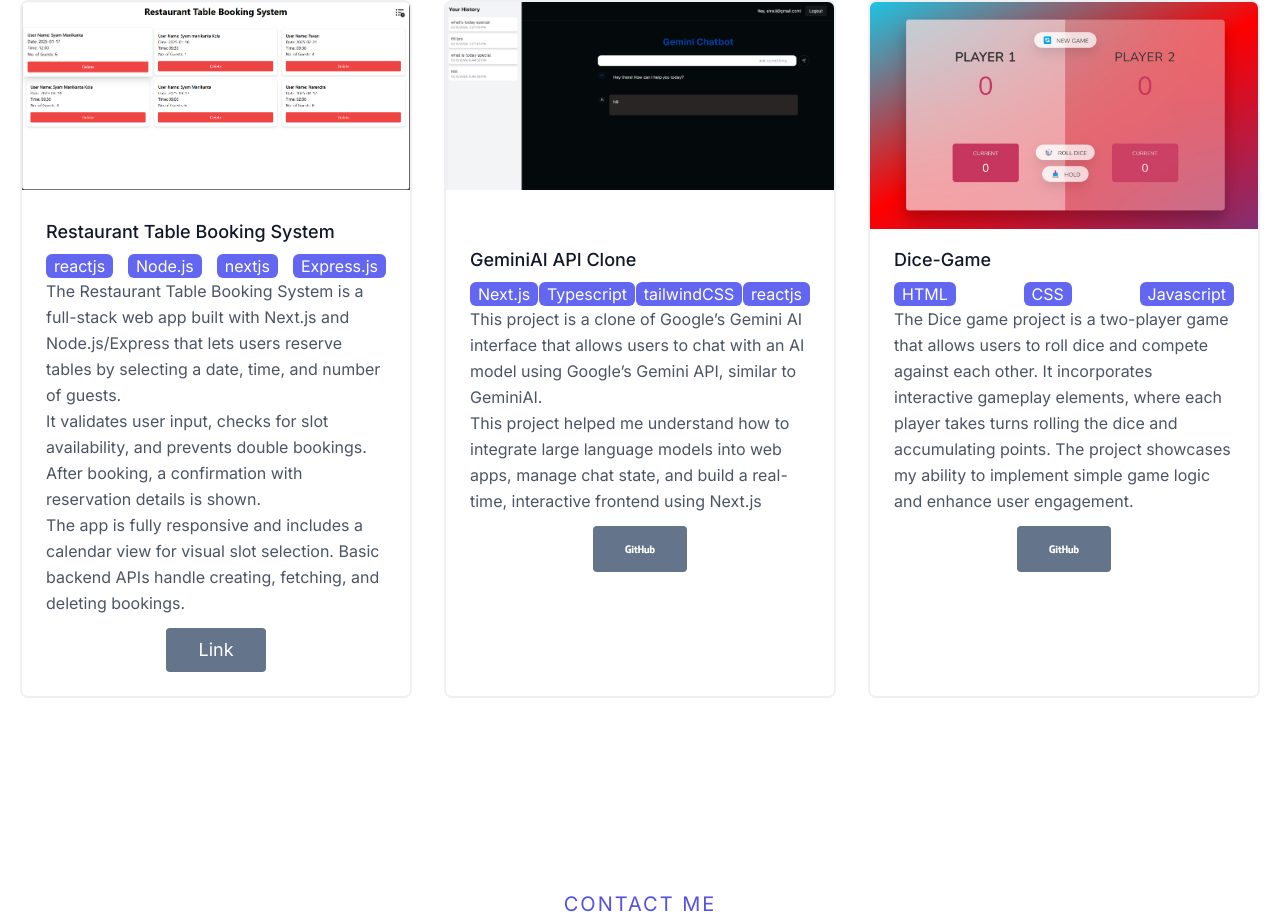
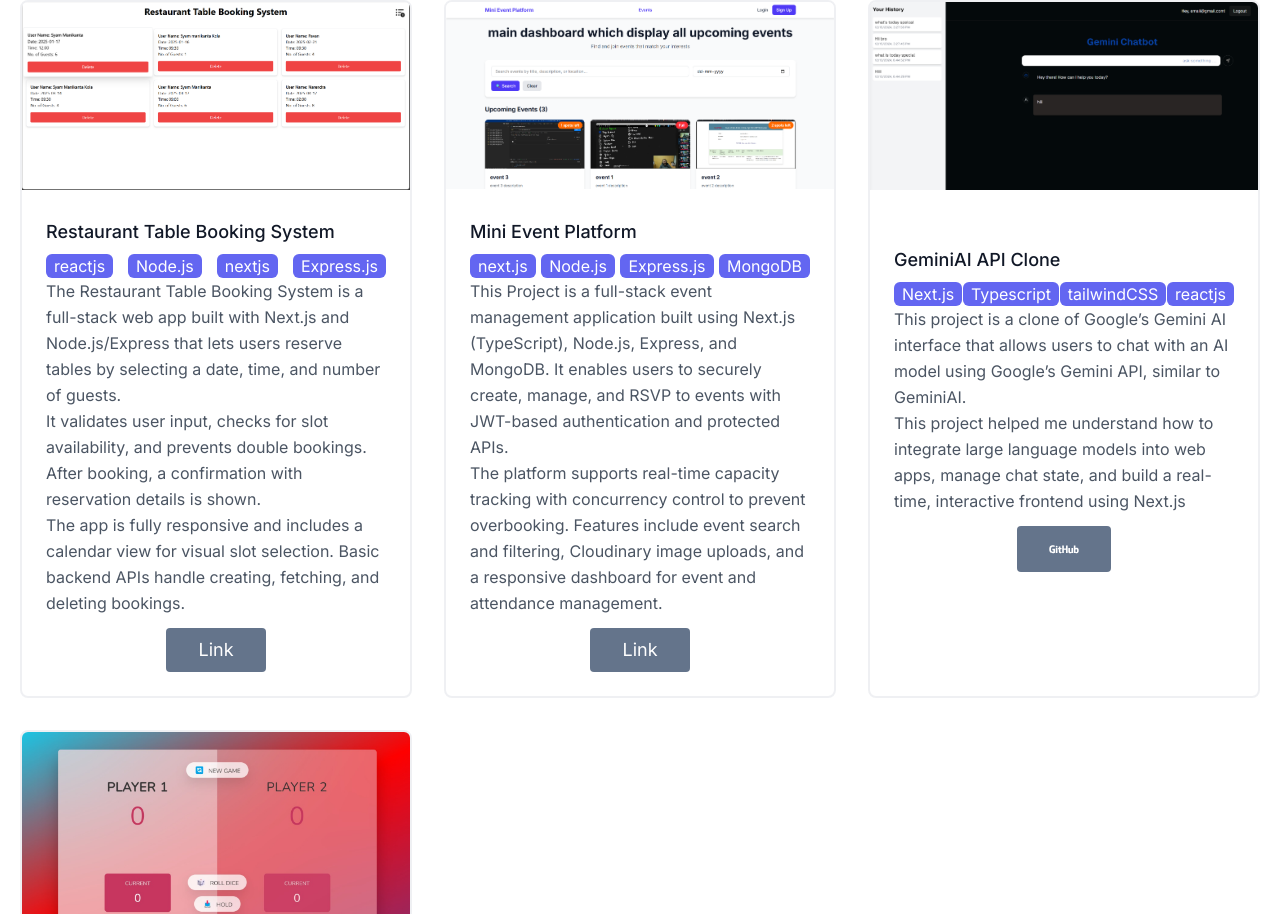
Before and after one commit to kolasyam/nextjs-intern, a Next.js app: page / in a window 1280 px wide. Shown: the part 3817-4731 px from the top of the page. Built offline with nearby package versions, Linux system fonts and the light colour scheme.

Commit message:
mini projet added

```diff
--- a/src/app/Components/Projects.tsx
+++ b/src/app/Components/Projects.tsx
@@ -11,6 +11,7 @@ import calculator from "/projects/geminiai.png";
 import tasktracker from "/projects/task tracker.png";
 import listsystem from "/projects/list system.png";
 import restaurent from "/projects/restaurent.png";
+import event from '/projects/mini event platform.png'
 import AOS from "aos";
 import "aos/dist/aos.css";
 import Link from "next/link";
@@ -203,6 +204,47 @@ export default function Projects() {
                 <div className="flex justify-center flex-wrap">
                   <Link
                     href="https://restaurant-frontend-ejph.vercel.app/"
+                    passHref
+                    target="_blank"
+                  >
+                    <button className="flex mx-auto text-white bg-slate-500 border-0 py-2 px-8 focus:outline-none hover:bg-slate-400 rounded text-lg">
+                      {/* <DiGithubFull size={30} /> */}
+                      Link
+                    </button>
+                  </Link>
+                </div>
+              </div>
+            </div>
+          </div>
+                    <div className="p-4 md:w-1/3 hover:scale-105 ease-in duration-300">
+            <div className="h-full border-2 border-gray-200 border-opacity-60 rounded-lg overflow-hidden">
+              <div className="lg:h-48 md:h-36 w-full object-cover object-center ">
+                <Image src={event} alt="/" width="720" height="401" />
+              </div>
+              <div className="p-6">
+                <h1 className="title-font text-lg font-medium text-gray-900 mb-2">
+                  Mini Event Platform
+                </h1>
+                <div className="flex flex-row justify-between items-center flex-wrap">
+                  <div className="text-white bg-indigo-500 rounded-md px-2 hover:bg-indigo-700">
+                    next.js
+                  </div>
+                  <div className="text-white bg-indigo-500 rounded-md px-2 hover:bg-indigo-700">
+                    Node.js
+                  </div>
+                  <div className="text-white bg-indigo-500 rounded-md px-2 hover:bg-indigo-700">
+                    Express.js
+                  </div>
+                  <div className="text-white bg-indigo-500 rounded-md px-2 hover:bg-indigo-700">
+                    MongoDB
+                  </div>
+                </div>
+                <p className="leading-relaxed mb-3">
+                  This Project is a full-stack event management application built using Next.js (TypeScript), Node.js, Express, and MongoDB. It enables users to securely create, manage, and RSVP to events with JWT-based authentication and protected APIs.<br/> The platform supports real-time capacity tracking with concurrency control to prevent overbooking. Features include event search and filtering, Cloudinary image uploads, and a responsive dashboard for event and attendance management.
+                </p>
+                <div className="flex justify-center flex-wrap">
+                  <Link
+                    href="https://fission-assginment-frontend-zkp5.vercel.app/"
                     passHref
                     target="_blank"
                   >
```
Also changed, not shown: projects/mini event platform.png (added).
